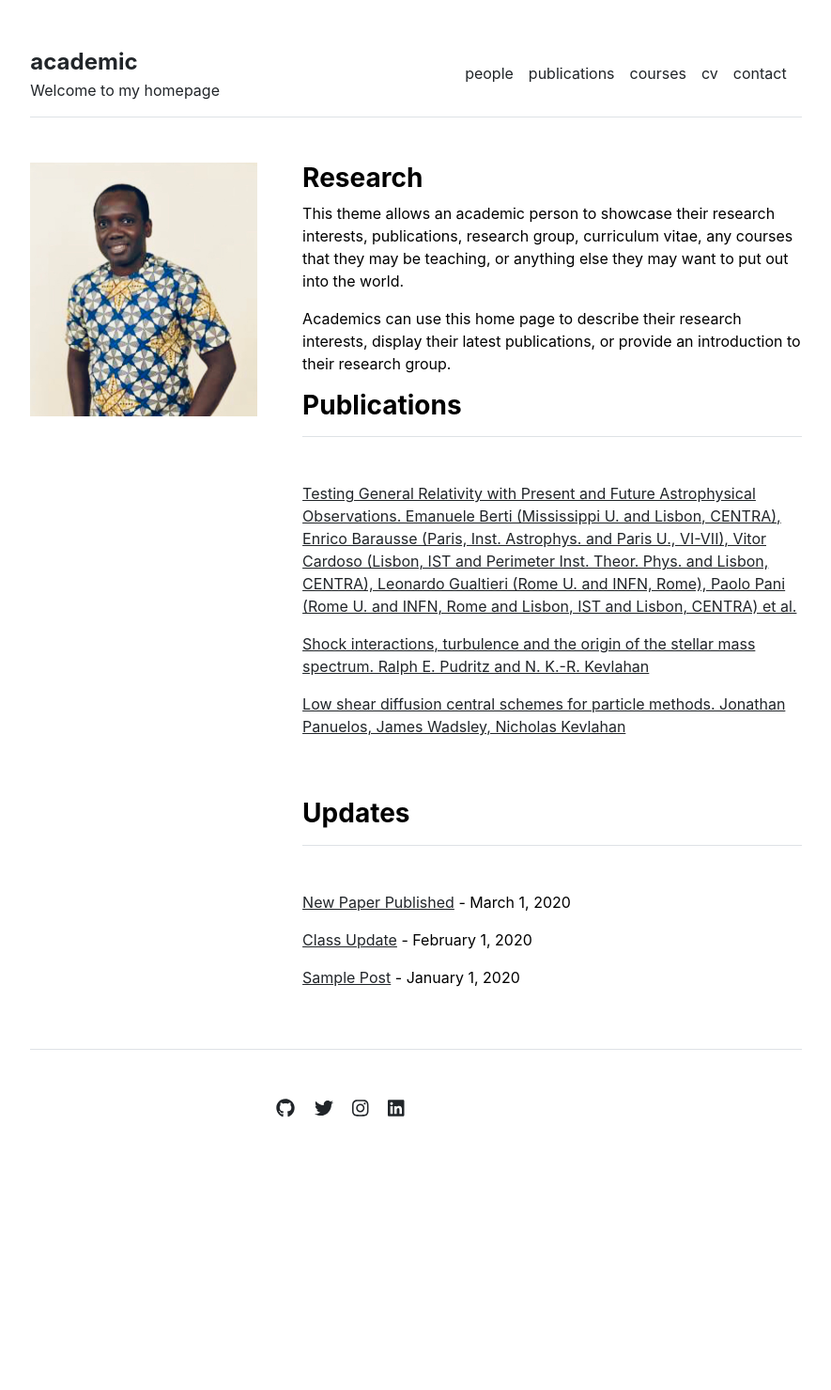
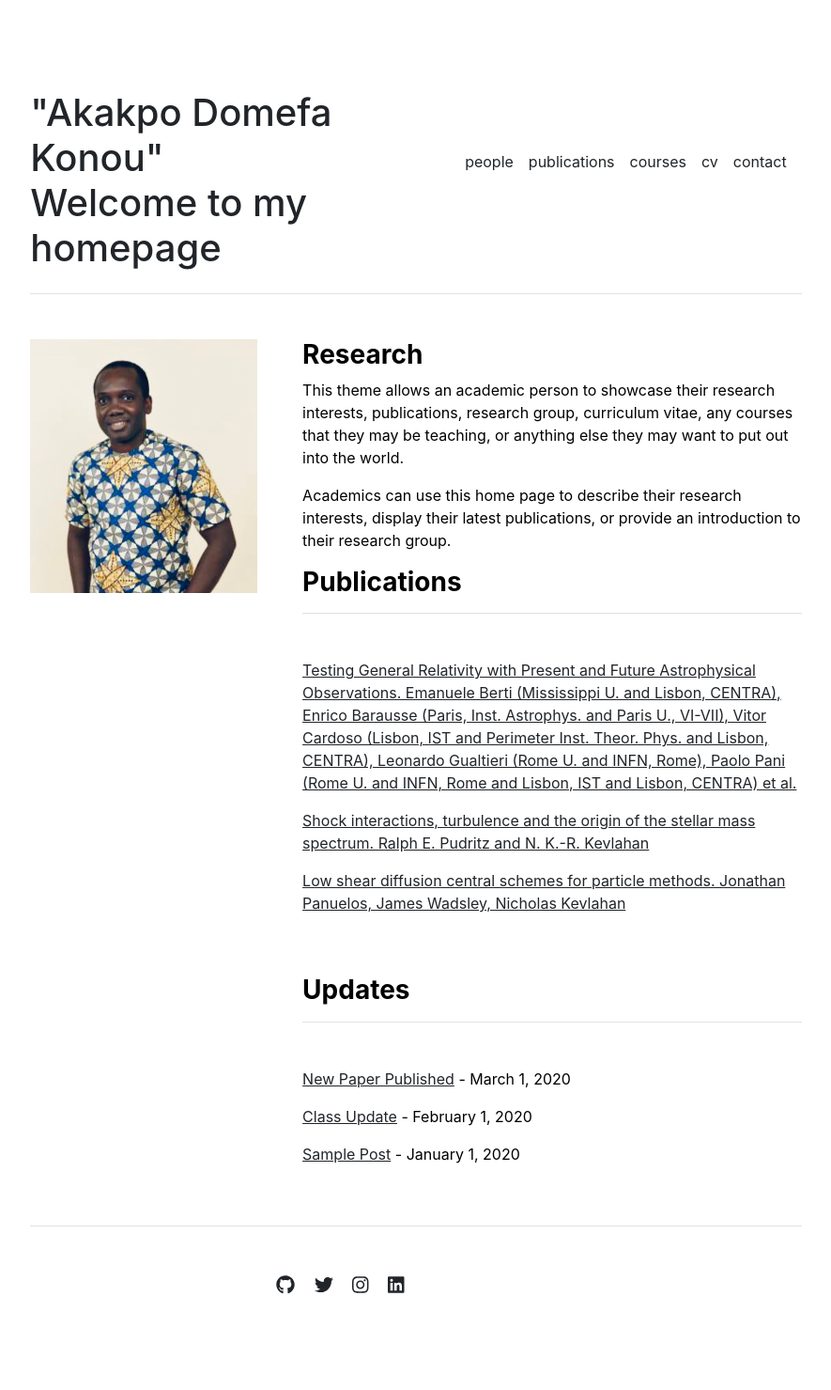
Before and after one commit to akakpokonou/akakpokonou.github.io, a Jekyll site: the page built from index.md, in a window 1280 px wide. Shown: the whole page at 94% size, without its empty margins (197-1082 px from the left). Built offline with Jekyll 4.4.1, drawn with Linux system fonts in a browser that asks for light colours; before the commit the page ends 1291 px from its top, so only the background shows below that.

Commit message:
Update _config.yml

```diff
--- a/_config.yml
+++ b/_config.yml
@@ -1,4 +1,4 @@
 url: "" # the base hostname & protocol for your site, e.g. http://example.com
 baseurl: "" # the subpath of your site, e.g. /blog
-title: "academic" # the name of your site, e.g. ACME Corp.
+title: <h1> <br /> "Akakpo Domefa Konou" # the name of your site, e.g. ACME Corp. </h1>
 description: "Welcome to my homepage"
```
